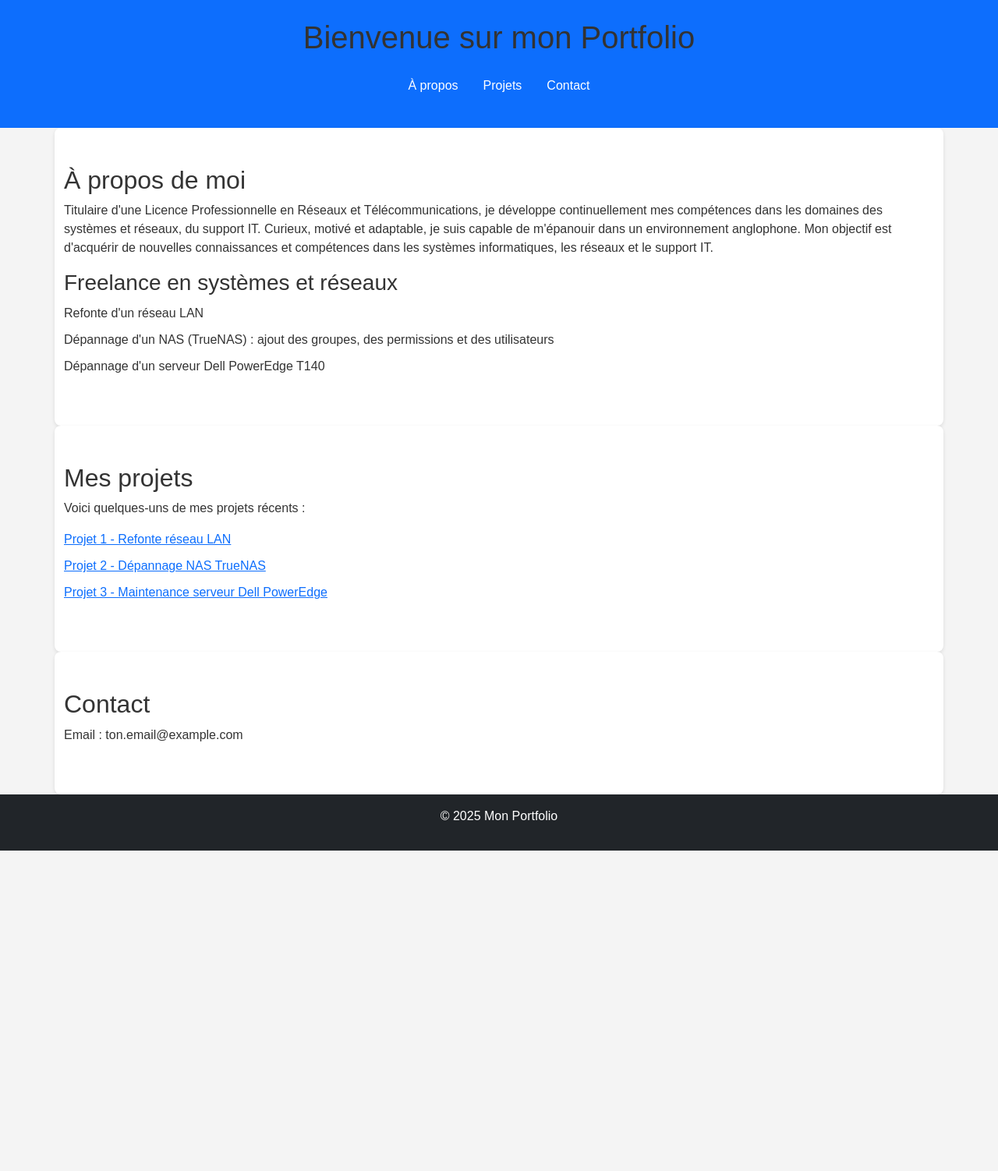
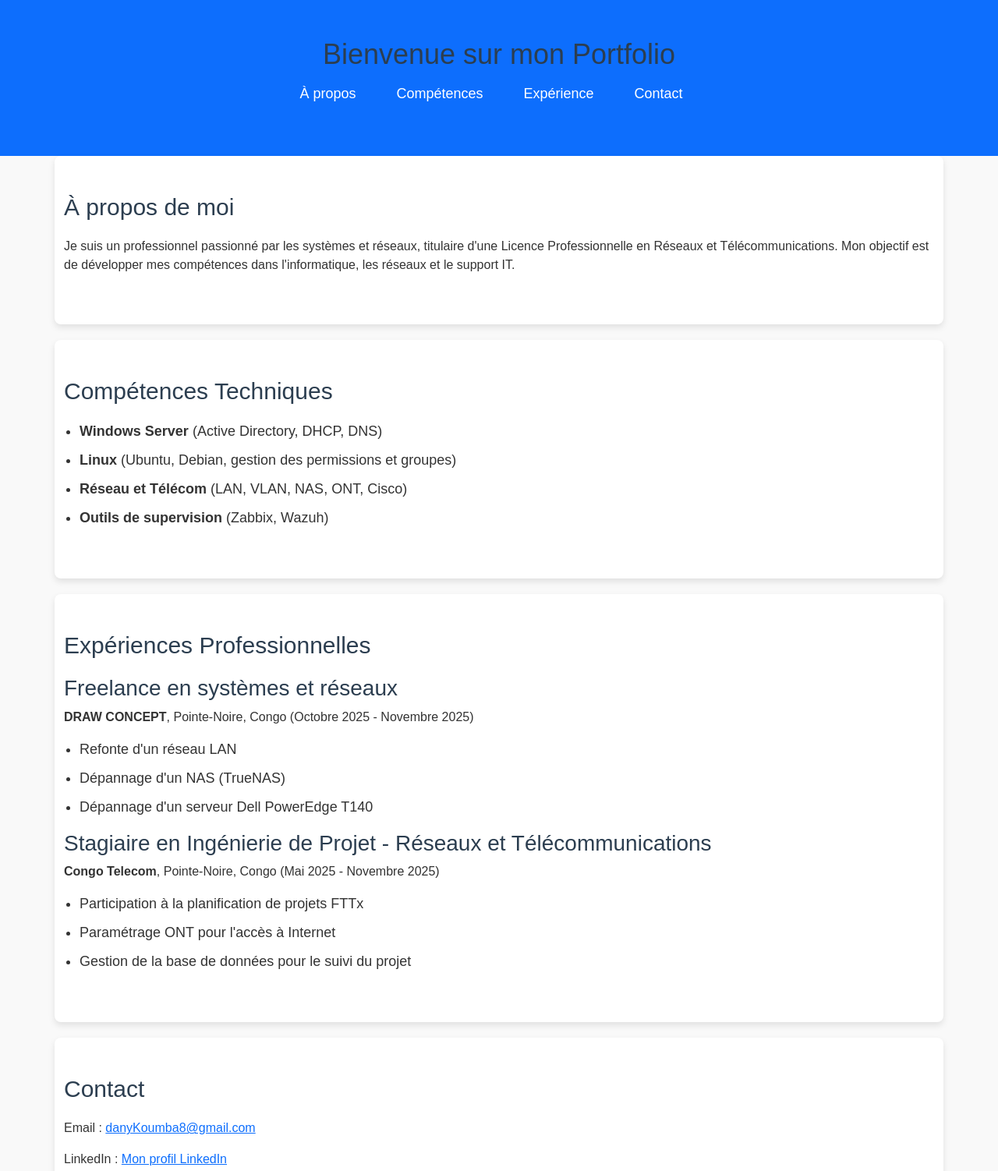
Before and after one commit to roy1l/dany.github.io, a plain HTML site: page index.html in a window 1280 px wide. Shown: the top 1502 px of the page at 78% size. Before the commit the page ends 1091 px from the top, so only its background shows below. Drawn offline with nearby package versions, Linux system fonts and the light colour scheme.

Commit message:
Mise à jour du portfolio avec un nouveau design

```diff
--- a/index.html
+++ b/index.html
@@ -1,28 +1,24 @@
 <!DOCTYPE html>
 <html lang="fr">
-
 <head>
     <meta charset="UTF-8">
     <meta name="viewport" content="width=device-width, initial-scale=1.0">
     <title>Mon Portfolio</title>
-
-    <!-- Ajouter Bootstrap CSS via CDN -->
+    <!-- Lien vers Bootstrap pour un design rapide et moderne -->
     <link href="https://cdn.jsdelivr.net/npm/bootstrap@5.1.3/dist/css/bootstrap.min.css" rel="stylesheet">
-
-    <!-- Ajouter un peu de style personnalisé si nécessaire -->
-    <link rel="stylesheet" href="styles.css">
+    <link rel="stylesheet" href="styles.css"> <!-- Lien vers ton fichier CSS -->
 </head>
-
 <body>
 
-    <!-- En-tête -->
-    <header class="bg-primary text-white text-center py-4">
+    <!-- Header (Navigation) -->
+    <header class="bg-primary text-white text-center py-5">
         <div class="container">
             <h1>Bienvenue sur mon Portfolio</h1>
             <nav>
                 <ul class="nav justify-content-center">
                     <li class="nav-item"><a class="nav-link text-white" href="#about">À propos</a></li>
-                    <li class="nav-item"><a class="nav-link text-white" href="#projects">Projets</a></li>
+                    <li class="nav-item"><a class="nav-link text-white" href="#skills">Compétences</a></li>
+                    <li class="nav-item"><a class="nav-link text-white" href="#experience">Expérience</a></li>
                     <li class="nav-item"><a class="nav-link text-white" href="#contact">Contact</a></li>
                 </ul>
             </nav>
@@ -33,44 +29,59 @@
     <section id="about" class="container py-5">
         <h2>À propos de moi</h2>
         <p>
-            Titulaire d'une Licence Professionnelle en Réseaux et Télécommunications, je développe continuellement mes compétences dans les domaines des systèmes et réseaux, du support IT. Curieux, motivé et adaptable, je suis capable de m'épanouir dans un environnement anglophone. Mon objectif est d'acquérir de nouvelles connaissances et compétences dans les systèmes informatiques, les réseaux et le support IT.
+            Je suis un professionnel passionné par les systèmes et réseaux, titulaire d'une Licence Professionnelle en Réseaux et Télécommunications. Mon objectif est de développer mes compétences dans l'informatique, les réseaux et le support IT.
         </p>
-        <h3>Freelance en systèmes et réseaux</h3>
+    </section>
+
+    <!-- Section Compétences -->
+    <section id="skills" class="container py-5">
+        <h2>Compétences Techniques</h2>
         <ul>
-            <li>Refonte d'un réseau LAN</li>
-            <li>Dépannage d'un NAS (TrueNAS) : ajout des groupes, des permissions et des utilisateurs</li>
-            <li>Dépannage d'un serveur Dell PowerEdge T140</li>
+            <li><strong>Windows Server</strong> (Active Directory, DHCP, DNS)</li>
+            <li><strong>Linux</strong> (Ubuntu, Debian, gestion des permissions et groupes)</li>
+            <li><strong>Réseau et Télécom</strong> (LAN, VLAN, NAS, ONT, Cisco)</li>
+            <li><strong>Outils de supervision</strong> (Zabbix, Wazuh)</li>
         </ul>
     </section>
 
-    <!-- Section Projets -->
-    <section id="projects" class="container py-5">
-        <h2>Mes projets</h2>
-        <p>Voici quelques-uns de mes projets récents :</p>
-        <ul>
-            <li><a href="#">Projet 1 - Refonte réseau LAN</a></li>
-            <li><a href="#">Projet 2 - Dépannage NAS TrueNAS</a></li>
-            <li><a href="#">Projet 3 - Maintenance serveur Dell PowerEdge</a></li>
-        </ul>
+    <!-- Section Expérience -->
+    <section id="experience" class="container py-5">
+        <h2>Expériences Professionnelles</h2>
+        <div>
+            <h3>Freelance en systèmes et réseaux</h3>
+            <p><strong>DRAW CONCEPT</strong>, Pointe-Noire, Congo (Octobre 2025 - Novembre 2025)</p>
+            <ul>
+                <li>Refonte d'un réseau LAN</li>
+                <li>Dépannage d'un NAS (TrueNAS)</li>
+                <li>Dépannage d'un serveur Dell PowerEdge T140</li>
+            </ul>
+        </div>
+        <div>
+            <h3>Stagiaire en Ingénierie de Projet - Réseaux et Télécommunications</h3>
+            <p><strong>Congo Telecom</strong>, Pointe-Noire, Congo (Mai 2025 - Novembre 2025)</p>
+            <ul>
+                <li>Participation à la planification de projets FTTx</li>
+                <li>Paramétrage ONT pour l'accès à Internet</li>
+                <li>Gestion de la base de données pour le suivi du projet</li>
+            </ul>
+        </div>
     </section>
 
     <!-- Section Contact -->
     <section id="contact" class="container py-5">
         <h2>Contact</h2>
-        <p>Email : ton.email@example.com</p>
+        <p>Email : <a href="mailto:danyKoumba8@gmail.com">danyKoumba8@gmail.com</a></p>
+        <p>LinkedIn : <a href="https://www.linkedin.com/in/dany" target="_blank">Mon profil LinkedIn</a></p>
     </section>
 
     <!-- Footer -->
     <footer class="bg-dark text-white text-center py-3">
-        <p>&copy; 2025 Mon Portfolio</p>
+        <p>&copy; 2025 Dany Romaric Koumba-Nzassi</p>
     </footer>
 
-    <!-- Ajouter Bootstrap JS et Popper.js via CDN pour interactivité -->
+    <!-- Ajout de JavaScript pour les animations et le défilement fluide -->
     <script src="https://cdn.jsdelivr.net/npm/@popperjs/core@2.11.6/dist/umd/popper.min.js"></script>
     <script src="https://cdn.jsdelivr.net/npm/bootstrap@5.1.3/dist/js/bootstrap.min.js"></script>
-
-    <!-- Ajouter ton propre JavaScript ici -->
     <script src="script.js"></script>
 </body>
-
 </html>
--- a/script.js
+++ b/script.js
@@ -1,11 +1,6 @@
-document.addEventListener('DOMContentLoaded', function () {
-    // Message de bienvenue
-    alert("Bienvenue sur mon portfolio !");
-
-    // Example: smooth scroll for anchor links
-    const scrollLinks = document.querySelectorAll('a[href^="#"]');
-    scrollLinks.forEach(link => {
-        link.addEventListener('click', function (e) {
+// Smooth Scroll for anchor links
+document.querySelectorAll('a[href^="#"]').forEach(anchor => {
+    anchor.addEventListener('click', function (e) {
         e.preventDefault();
         const targetId = this.getAttribute('href').substring(1);
         const targetElement = document.getElementById(targetId);
@@ -15,4 +10,3 @@ document.addEventListener('DOMContentLoaded', function () {
         });
     });
 });
-});
--- a/styles.css
+++ b/styles.css
@@ -1,33 +1,83 @@
-/* Global styles */
+/* Styles généraux */
 body {
-    font-family: 'Arial', sans-serif;
-    background-color: #f4f4f4;
+    font-family: Arial, sans-serif;
+    background-color: #f9f9f9;
     color: #333;
 }
 
 h1, h2, h3 {
-    font-weight: normal;
-    color: #333;
+    color: #2c3e50;
 }
 
+/* Header */
+header {
+    background-color: #3498db;
+    padding: 50px 0;
+}
+
+header h1 {
+    font-size: 36px;
+}
+
+/* Navigation */
+nav ul {
+    list-style-type: none;
+    padding: 0;
+}
+
+nav ul li {
+    display: inline;
+    margin-right: 20px;
+}
+
+nav ul li a {
+    color: white;
+    text-decoration: none;
+    font-size: 18px;
+}
+
+nav ul li a:hover {
+    text-decoration: underline;
+}
+
+/* Sections */
+section {
+    background-color: white;
+    padding: 40px;
+    border-radius: 8px;
+    margin-bottom: 20px;
+    box-shadow: 0 4px 8px rgba(0, 0, 0, 0.1);
+}
+
+section h2 {
+    font-size: 30px;
+    margin-bottom: 20px;
+}
+
+/* Liste des compétences */
 ul {
-    list-style: none;
-    padding-left: 0;
+    padding-left: 20px;
 }
 
 ul li {
-    margin: 10px 0;
-}
-
-/* Custom sections */
-section {
-    background-color: #fff;
-    border-radius: 8px;
-    box-shadow: 0 2px 5px rgba(0, 0, 0, 0.1);
+    margin-bottom: 10px;
+    font-size: 18px;
 }
 
 /* Footer */
 footer {
-    background-color: #333;
+    background-color: #2c3e50;
     color: white;
+    padding: 20px 0;
 }
+
+/* Responsive */
+@media (max-width: 768px) {
+    header h1 {
+        font-size: 28px;
+    }
+
+    section {
+        padding: 20px;
+    }
+}
```
Lines whose indentation alone changed are shown as unchanged.
